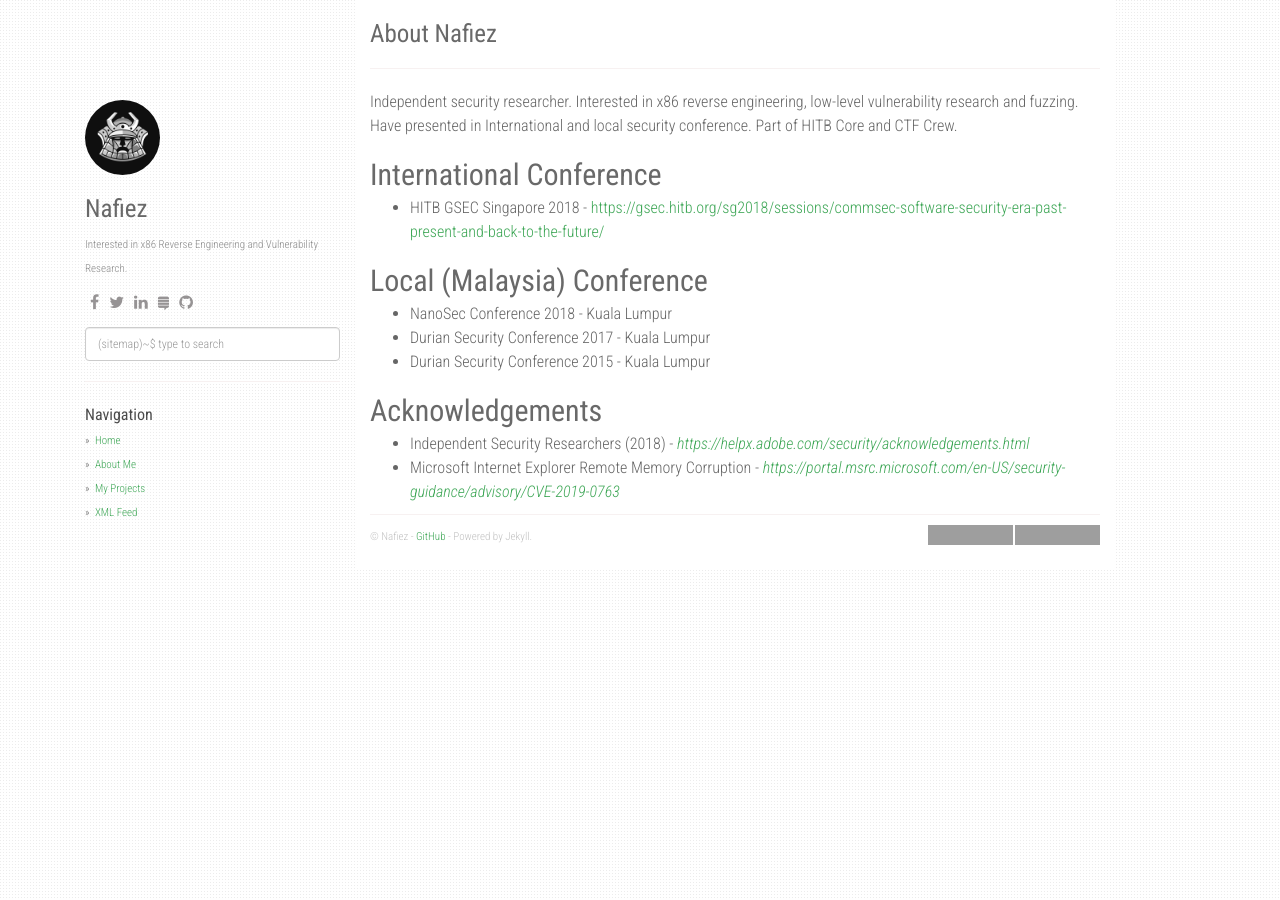
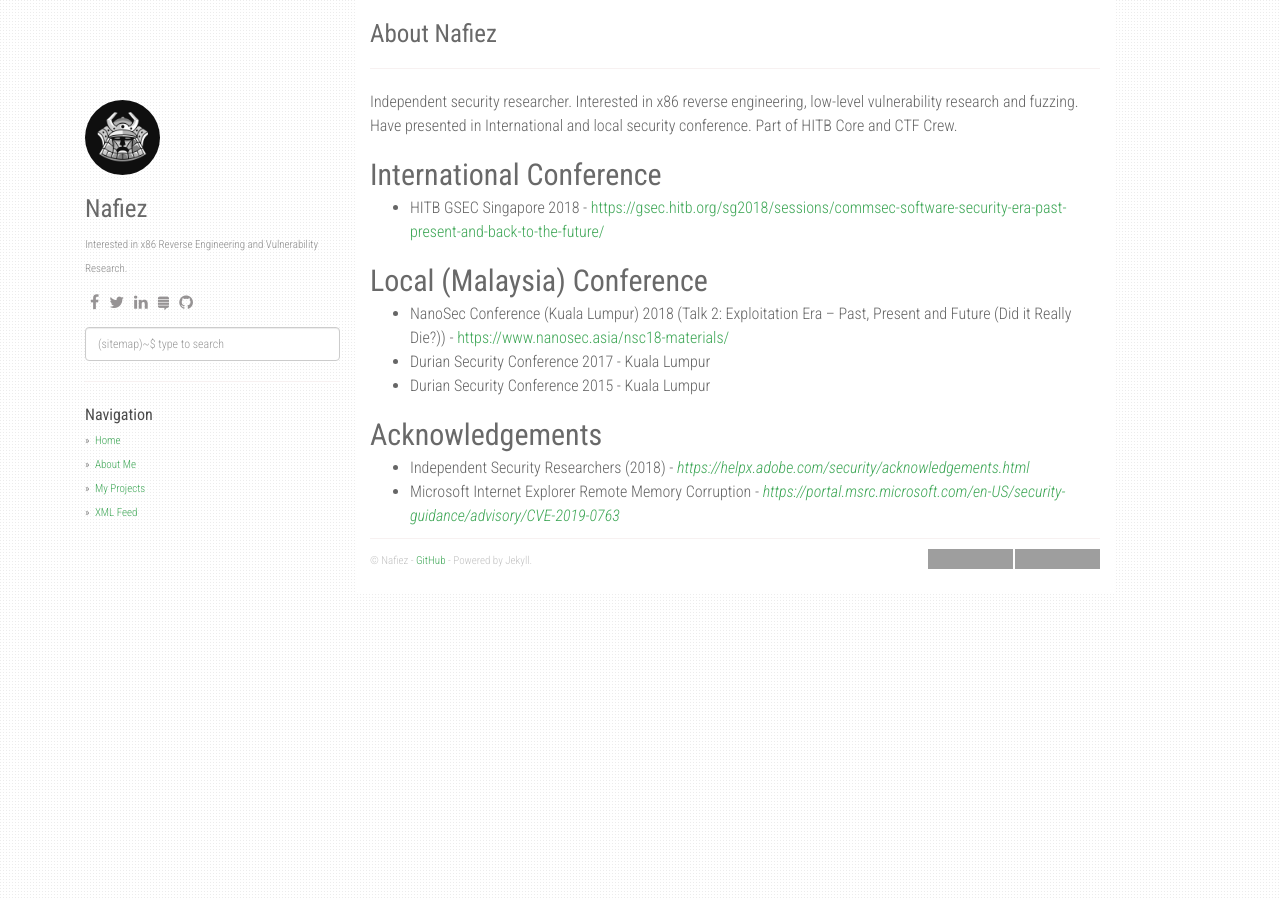
Before and after one commit to FazliMolaJan/nafiez.github.io, a Jekyll site: the page built from about.md, in a window 1280 px wide. Built offline with Jekyll 4.4.1, drawn with Linux system fonts in a browser that asks for light colours; nearby versions of some CDN libraries; grey boxes are pictures that could not be loaded.

Commit message:
Update about.md

```diff
--- a/about.md
+++ b/about.md
@@ -13,7 +13,7 @@ International Conference
 
 Local (Malaysia) Conference
 ---
-- NanoSec Conference 2018 - Kuala Lumpur
+- NanoSec Conference (Kuala Lumpur) 2018 (Talk 2: Exploitation Era – Past, Present and Future (Did it Really Die?)) - [https://www.nanosec.asia/nsc18-materials/](https://www.nanosec.asia/nsc18-materials/)
 - Durian Security Conference 2017 - Kuala Lumpur
 - Durian Security Conference 2015 - Kuala Lumpur
 
```
